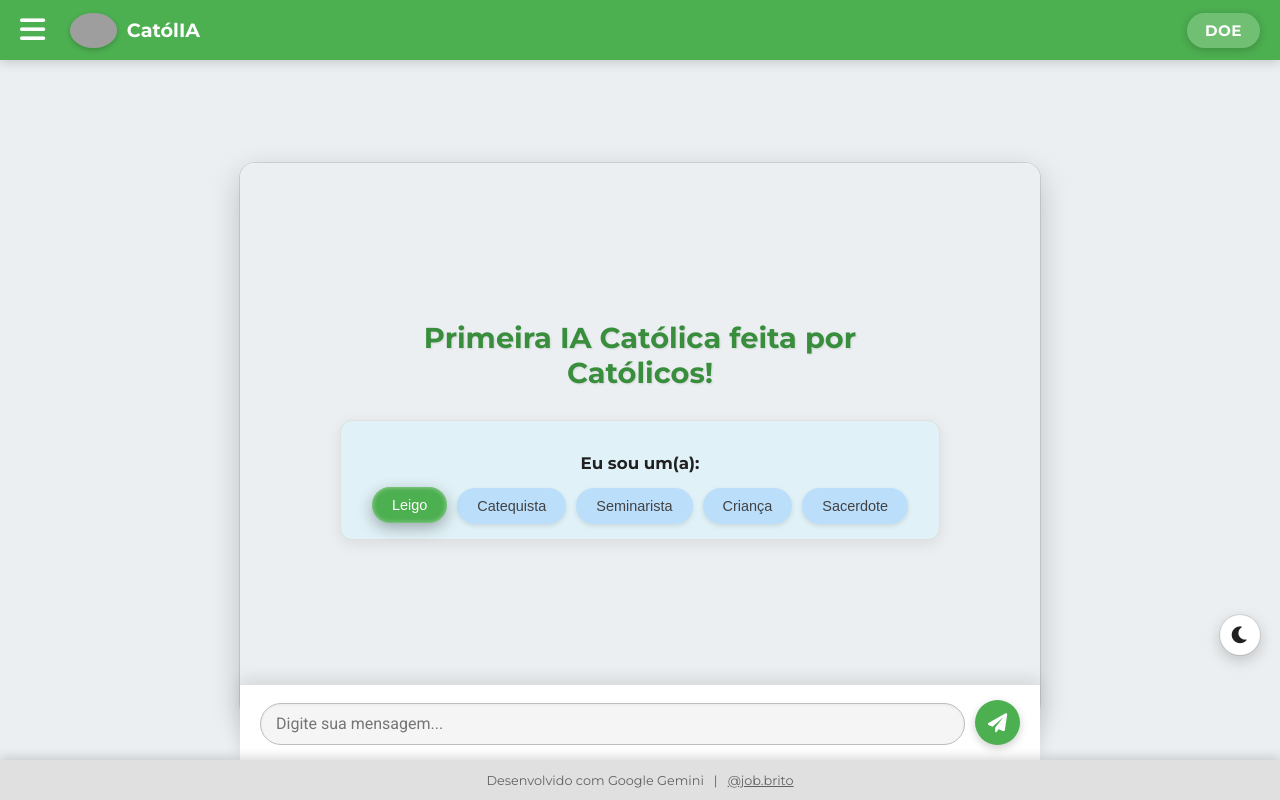
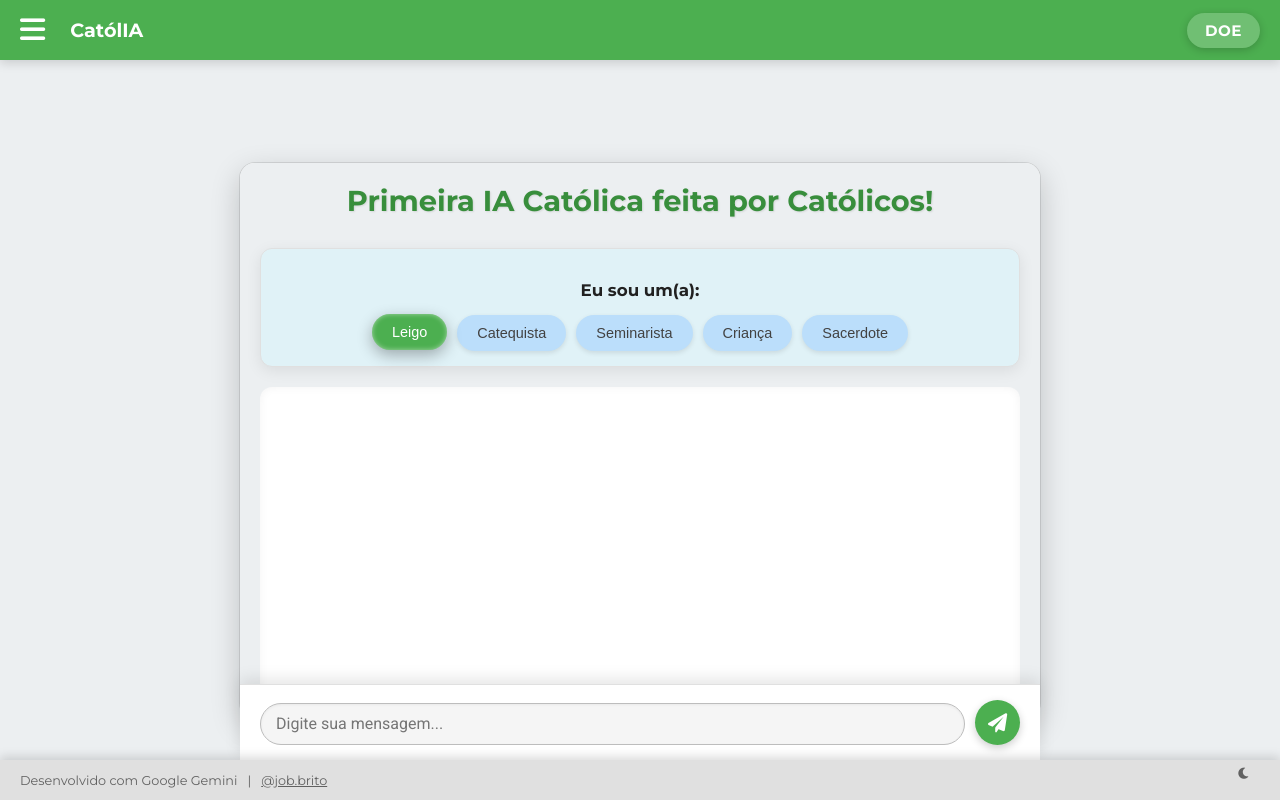
Before and after one commit to Dev-MJBS/catolIA, a Flask app: page / in a window 1280 px wide. Run offline with Flask 3, Linux system fonts and the light colour scheme; grey boxes are pictures that could not be loaded.

Commit message:
Layout final: Chat expansivo, avatares, spinner Vaticano, icones e toggle no footer

```diff
--- a/templates/index.html
+++ b/templates/index.html
@@ -233,12 +233,13 @@
             font-family: 'Montserrat', sans-serif;
             font-weight: 700;
         }
-        .header-left img {
+        /* NOVO: Remove a logo da CatolIA, deixando apenas o texto */
+        /* .header-left img {
             height: 35px;
             width: auto;
             border-radius: 50%;
             box-shadow: 0 2px 5px rgba(0, 0, 0, 0.2);
-        }
+        } */
         .menu-icon {
             font-size: 1.5em;
             cursor: pointer;
@@ -278,27 +279,21 @@
             padding: 20px;
             display: flex;
             flex-direction: column;
-            justify-content: flex-start;
-            align-items: stretch; /* Garante que os elementos se estiquem horizontalmente */
-            text-align: left; /* Alinha o texto por padrão à esquerda */
-        }
-        /* NOVO: Classe para o estado inicial/vazio, que centraliza o conteúdo */
-        .chat-scrollable-content.initial-state {
-            justify-content: center; /* Centraliza verticalmente o conteúdo */
-            align-items: center; /* Centraliza horizontalmente o conteúdo */
+            /* Começa com justify-content: center para centralizar verticalmente no início */
+            justify-content: center;
+            align-items: center; /* Centraliza itens horizontalmente */
             text-align: center; /* Centraliza o texto */
         }
-        /* NOVO: Oculta a área de mensagens no estado inicial para mostrar apenas a mensagem central e prompts */
-        .chat-scrollable-content.initial-state .chat-messages {
-            display: none;
+        /* Classe para quando o conteúdo já foi carregado e deve ir para o topo */
+        .chat-scrollable-content.has-content {
+            justify-content: flex-start; /* Alinha ao topo quando tem conteúdo */
+            align-items: stretch; /* Permite que as mensagens ocupem a largura total */
+            text-align: left; /* Alinha o texto das mensagens à esquerda/direita */
         }
-        /* Estilos para os elementos iniciais (mensagem central e prompts) */
-        .main-central-message,
-        .profile-selection {
-            align-self: center; /* Centraliza esses elementos no chat-scrollable-content */
-            width: 100%;
-            max-width: 600px; /* Limita a largura para que não fiquem gigantes em telas grandes */
-            box-sizing: border-box;
+        /* Oculta os elementos iniciais (frase e prompts) quando o chat tem conteúdo */
+        .chat-scrollable-content.has-content .main-central-message,
+        .chat-scrollable-content.has-content .profile-selection {
+            display: none; /* NOVO: Oculta a mensagem central e prompts */
         }
 
 
@@ -325,6 +320,8 @@
             transition: background-color 0.5s ease, border-color 0.5s ease, color 0.5s ease;
             margin-bottom: 20px;
             box-shadow: 0 4px 15px rgba(0, 0, 0, 0.08);
+            width: 100%;
+            box-sizing: border-box;
         }
         .profile-selection p {
             margin-bottom: 15px;
@@ -379,8 +376,8 @@
             justify-content: flex-start;
             min-height: 0;
             flex-basis: auto;
-            width: 100%; /* Garante que ocupe a largura completa do chat-scrollable-content */
-            box-sizing: border-box; /* Inclui padding na largura total */
+            width: 100%;
+            box-sizing: border-box;
         }
 
 
@@ -528,28 +568,22 @@
             color: var(--footer-text);
             font-weight: 500;
         }
-
-        .theme-toggle-button {
-            position: fixed;
-            bottom: calc(var(--footer-height) + var(--input-area-height) + 20px);
-            right: 20px;
-            width: var(--toggle-button-size);
-            height: var(--toggle-button-size);
-            background-color: var(--bg-container);
-            color: var(--text-color);
-            border-radius: 50%;
-            display: flex;
-            justify-content: center;
-            align-items: center;
-            font-size: 1.2em;
-            cursor: pointer;
-            box-shadow: 0 5px 15px rgba(0, 0, 0, 0.2), 0 0 0 1px rgba(0, 0, 0, 0.1);
-            z-index: 1002;
-            transition: background-color 0.5s ease, color 0.5s ease, box-shadow 0.5s ease;
+        /* NOVO: Botão de Alternar Tema dentro do Footer */
+        .chat-footer .theme-toggle-button {
+            position: static; /* Tira a posição fixa para ser parte do fluxo do footer */
+            margin-left: auto; /* Empurra para a direita */
+            bottom: auto; /* Redefine bottom */
+            right: auto; /* Redefine right */
+            width: 30px; /* Tamanho menor para o rodapé */
+            height: 30px;
+            font-size: 1em;
+            box-shadow: none; /* Remove sombra para ser mais integrado */
+            border: 1px solid var(--border-color); /* Adiciona borda sutil */
         }
-        .theme-toggle-button:hover {
-            transform: translateY(-2px);
-            box-shadow: 0 8px 20px rgba(0, 0, 0, 0.3);
+        .chat-footer .theme-toggle-button:hover {
+            transform: none; /* Remove transformação no hover */
+            box-shadow: none;
+            background-color: rgba(0,0,0,0.1); /* Efeito de hover mais discreto */
         }
 
         /* Estilos para o Menu Lateral (Sidebar/Overlay) */
@@ -728,7 +762,6 @@
     <div class="chat-header">
         <div class="header-left">
             <i class="fas fa-bars menu-icon" id="menuIcon"></i>
-            <img src="http://googleusercontent.com/image_generation_content/38" alt="CatólIA Logo">
             <span>CatólIA</span>
         </div>
         <div class="header-right">
@@ -942,12 +974,14 @@
         function showTypingIndicator() {
             const chatMessages = document.getElementById('chatMessages');
             typingIndicatorElement = document.createElement('div');
-            typingIndicatorElement.classList.add('message', 'bot');
+            typingIndicatorElement.classList.add('message', 'bot', 'typing-indicator');
             typingIndicatorElement.innerHTML = `
-                <div class="typing-indicator">
-                    <span></span>
-                    <span></span>
-                    <span></span>
+                <div class="message-avatar">
+                    <img src="https://upload.wikimedia.org/wikipedia/commons/thumb/e/e0/Flag_of_Vatican_City_%28bordered%29.svg/800px-Flag_of_Vatican_City_%28bordered%29.svg.png" alt="Vaticano">
+                    <div class="spinner"></div>
+                </div>
+                <div class="message-content">
+                    <span></span><span></span><span></span>
                 </div>
             `;
             chatMessages.appendChild(typingIndicatorElement);
@@ -967,12 +1001,10 @@
             const profileButtonsContainer = document.getElementById('profileButtons');
             const themeToggleButton = document.getElementById('themeToggleButton');
             const chatMessages = document.getElementById('chatMessages');
-            const chatScrollableContent = document.getElementById('chatScrollableContent'); // NOVO: Referência ao chat-scrollable-content
+            const chatScrollableContent = document.getElementById('chatScrollableContent');
 
-            // NOVO: Adiciona a classe 'initial-state' na carga inicial para centralizar o conteúdo
             chatScrollableContent.classList.add('initial-state');
 
-            // Carrega o tema salvo ao iniciar
             const savedTheme = localStorage.getItem('theme');
             if (savedTheme === 'dark') {
                 document.body.classList.add('dark-mode');
@@ -1036,16 +1067,18 @@
         async function sendMessage() {
             const userMessageInput = document.getElementById('userMessageInput');
             const chatMessages = document.getElementById('chatMessages');
-            const chatScrollableContent = document.getElementById('chatScrollableContent'); // Referência ao scrollable content
+            const chatScrollableContent = document.getElementById('chatScrollableContent');
 
             const userMessage = userMessageInput.value.trim();
 
             if (!userMessage) return;
 
-            // NOVO: Remove a classe 'initial-state' do chat-scrollable-content na primeira mensagem
-            // E adiciona a mensagem inicial da IA AQUI
+            // Remove a classe 'initial-state' na primeira mensagem do usuário
             if (chatScrollableContent.classList.contains('initial-state')) {
                 chatScrollableContent.classList.remove('initial-state');
+                // Limpa a área de mensagens apenas se ela tiver conteúdo de placeholder ou estava vazia antes
+                chatMessages.innerHTML = '';
+                // Adiciona a mensagem inicial da IA como a primeira bolha de chat
                 const initialBotMessage = `Olá! Eu sou sua CatólIA Guia de Fé. Como posso te ajudar hoje? Selecione seu perfil acima para uma resposta mais adequada.`;
                 appendMessage(initialBotMessage, 'bot');
             }
@@ -1089,10 +1122,22 @@
             const messageDiv = document.createElement('div');
             messageDiv.classList.add('message', sender);
 
+            // NOVO: Adiciona o avatar
+            const avatarDiv = document.createElement('div');
+            avatarDiv.classList.add('message-avatar');
+            if (sender === 'user') {
+                avatarDiv.innerHTML = '<i class="fas fa-user"></i>'; // Ícone de usuário
+            } else {
+                avatarDiv.innerHTML = '<img src="https://upload.wikimedia.org/wikipedia/commons/thumb/e/e0/Flag_of_Vatican_City_%28bordered%29.svg/800px-Flag_of_Vatican_City_%28bordered%29.svg.png" alt="Vaticano">'; // Bandeira do Vaticano
+            }
+            messageDiv.appendChild(avatarDiv);
+
+
             const contentDiv = document.createElement('div');
             contentDiv.classList.add('message-content');
             contentDiv.innerHTML = marked.parse(message);
 
+            messageDiv.appendChild(contentDiv);
             chatMessages.appendChild(messageDiv);
             chatMessages.scrollTop = chatMessages.scrollHeight;
         }
```
Also changed, not shown: other parts of templates/index.html (+69 -28 lines).
